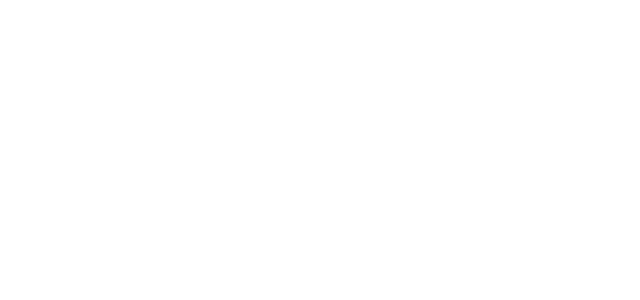
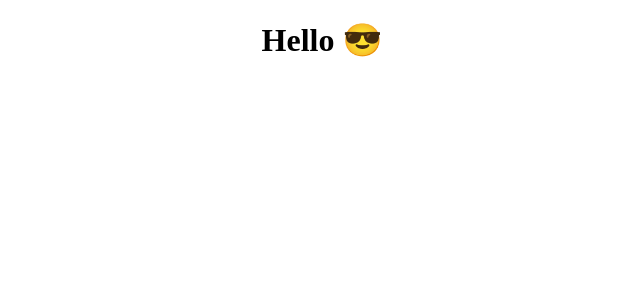
Before and after one commit to Siddhesh-Songire/social-media-app, a React (Create React App) app: page / in a window 1280 px wide. Shown: the top 300 px of the page, without its empty margins (318-958 px from the left). Built offline with nearby package versions, Linux system fonts and the light colour scheme.

Commit message:
install react router dom

```diff
--- a/package.json
+++ b/package.json
@@ -12,6 +12,7 @@
     "@types/react-dom": "^18.0.10",
     "react": "^18.2.0",
     "react-dom": "^18.2.0",
+    "react-router-dom": "^6.6.1",
     "react-scripts": "5.0.1",
     "typescript": "^4.9.4",
     "web-vitals": "^2.1.4"
--- a/src/App.tsx
+++ b/src/App.tsx
@@ -4,7 +4,7 @@ import './App.css';
 function App() {
   return (
     <div className="App">
-
+      <h1>Hello 😎</h1>
     </div>
   );
 }
```
Also changed, not shown: 1 other file (tests, documents, lock files or other folders).
